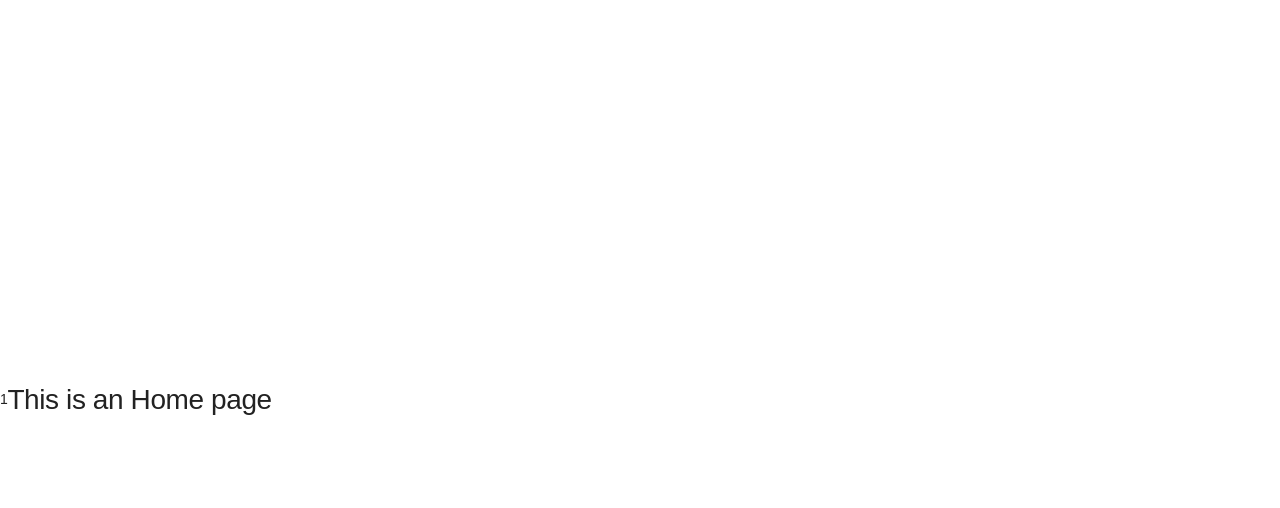
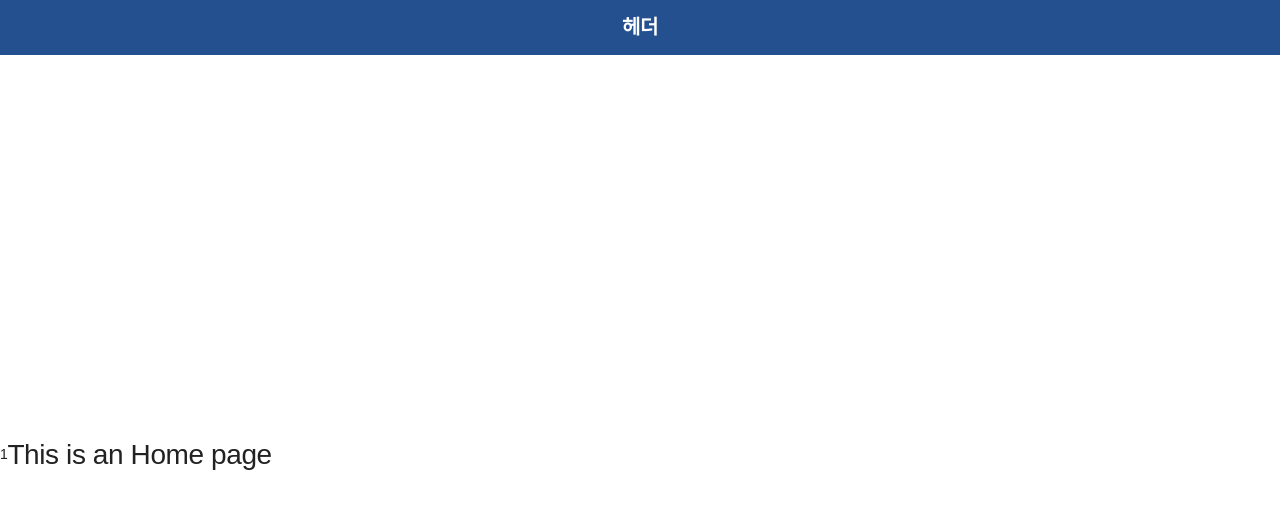
Before and after one commit to victoryhwan/vue-playground, a Vue app: page / in a window 1280 px wide. Shown: the top 508 px of the page. Built offline with nearby package versions, Linux system fonts and the light colour scheme; a web font is replaced by a local one.

Commit message:
:zap: 헤더컴포넌트 추가

```diff
--- a/src/App.vue
+++ b/src/App.vue
@@ -1,12 +1,15 @@
 <script setup lang="ts">
 import { RouterLink, RouterView } from 'vue-router'
 import SideMenu from './components/common/SideMenu.vue'
-
+import HeaderComp from './components/common/HeaderComp.vue';
 </script>
 
 <template>
   <SideMenu/>
-  <RouterView />
+  <HeaderComp/>
+  <main>
+    <RouterView class="routerView"/>
+  </main>
 </template>
 
 <style>
@@ -21,4 +24,9 @@ body{
   color: #222;
   letter-spacing: -0.4px;
 }
+
+main{
+  top: 55px;
+}
+
 </style>
--- a/src/components/common/HeaderComp.vue
+++ b/src/components/common/HeaderComp.vue
@@ -0,0 +1,33 @@
+<template>
+    <header class="headView">
+        <h2>헤더</h2>
+    </header>
+  </template>
+
+  <script setup>
+
+  </script>
+
+  <style>
+    .headView {
+        position: fixed;
+        left: 0;
+        top: 0;
+        width: 100%;
+        /* height: 100%; */
+        background: #25508F;
+        color: aliceblue;
+        z-index: 40;
+        height: 55px;
+    }
+
+    h2 {
+        position: relative;
+        height: 55px;
+        line-height: 55px;
+        text-align: center;
+        font-size: /* 18px 1.125rem */ /*20px*/1.25rem;
+        color: #fff;
+        font-weight: bold;
+    }
+  </style>
```
